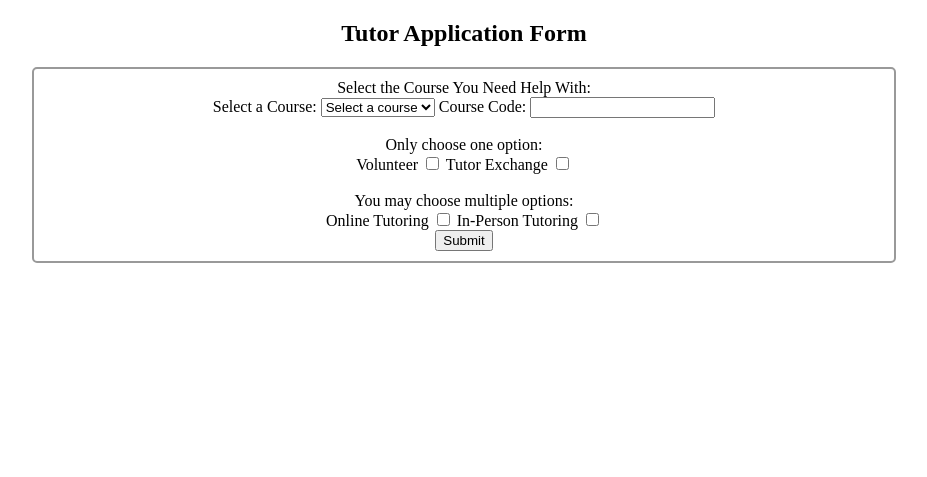
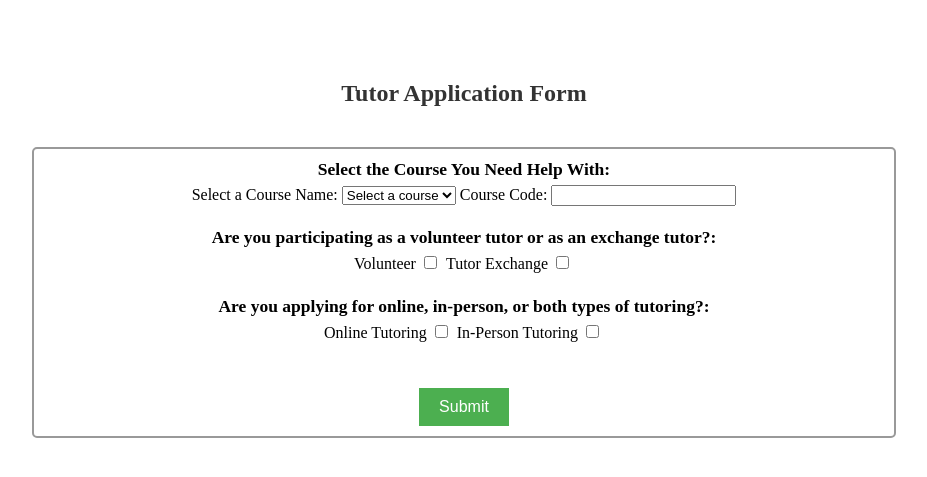
Before and after one commit to Anica1004/StudySwap, a PHP site: page /form.html in a window 1280 px wide. Shown: the part 56-533 px from the top of the page, without its empty margins (176-1103 px from the left). Run offline with PHP 8.4, Linux system fonts and the light colour scheme.

Commit message:
styling finished

```diff
--- a/form.css
+++ b/form.css
@@ -21,9 +21,13 @@ nav ul li:hover{
 
 }
 
-h2{
+
+h2 {
+    color: #333;
     text-align: center;
-}
+    margin-top: 80px;
+    margin-bottom: 40px;
+  }
 
 #myForm {
     border: 2px solid #999;
@@ -37,3 +41,34 @@ h2{
     margin-left: 200px;
 
 }
+
+.description-label{
+    font-family: "Times New Roman", Times, serif;
+    font-size: 17.5px;
+    font-weight: bold;
+}
+
+
+label {
+    display: inline-block;
+    margin-bottom: 5px;
+  }
+
+
+  input[type="checkbox"] {
+    margin-right: 5px;
+  }
+
+  /* Style for the submit button */
+  input[type="submit"] {
+    background-color: #4CAF50;
+    color: white;
+    border: none;
+    padding: 10px 20px;
+    text-align: center;
+    text-decoration: none;
+    display: inline-block;
+    font-size: 16px;
+    margin-top: 5px;
+    cursor: pointer;
+  }
--- a/form.html
+++ b/form.html
@@ -22,9 +22,9 @@
     <h2>Tutor Application Form</h2>
     <form id="myForm" action="/action_page.php" method="post">
 
-        <label id="courseHelp" for="myInput">Select the Course You Need Help With: </label>
+        <label class="description-label">Select the Course You Need Help With: </label>
         <br>
-        <label for="courseName">Select a Course:</label>
+        <label for="courseName">Select a Course Name:</label>
         <select id="courseName" name="courseName">
           <option value="" disabled selected>Select a course</option>
         </select>
@@ -33,7 +33,7 @@
         <input type= "value" name = "courseCode" id = "courseCode">
         <br>
         <br>
-        <label>Only choose one option: </label>
+        <label class="description-label">Are you participating as a volunteer tutor or as an exchange tutor?: </label>
         <br>
         <label for = "volunteer">Volunteer</label>
         <input type= "checkbox" name = "volunteer" id = "volunteer" value = "volunteer">
@@ -41,14 +41,16 @@
         <input type= "checkbox" name = "exchange" id = "exchange" value = "exchange">
         <br>
         <br>
-        <label>You may choose multiple options: </label>
+        <label class="description-label">Are you applying for online, in-person, or both types of tutoring?: </label>
         <br>
         <label for = "Online">Online Tutoring </label>
         <input type= "checkbox" name = "Online" id = "Online" value = "Online">
         <label for = "inperson">In-Person Tutoring</label>
         <input type= "checkbox" name = "inperson" id = "inperson" value = "inperson">
         <br>
-    <input type="submit" value="Submit">
+        <br>
+        <br>
+    <input type="submit" value="Submit" onclick="return confirm('Are you sure you want to submit the form?')">
       </form>
 
       <script src="form.js"></script>
--- a/form.js
+++ b/form.js
@@ -36,3 +36,17 @@ var courses = [
     option.text = course;
     select.appendChild(option);
   });
+
+  var volunteer_checkbox = document.getElementById("volunteer");
+  var exchange_checkbox = document.getElementById("exchange");
+
+  volunteer_checkbox.addEventListener("change", bothCheckedAlert);
+  exchange_checkbox.addEventListener("change", bothCheckedAlert);
+
+  function bothCheckedAlert() {
+    if (volunteer_checkbox.checked && exchange_checkbox.checked) {
+        volunteer_checkbox.checked = false;
+        exchange_checkbox.checked = false;
+        alert("Please check only one of the boxes");
+    }
+}
```
